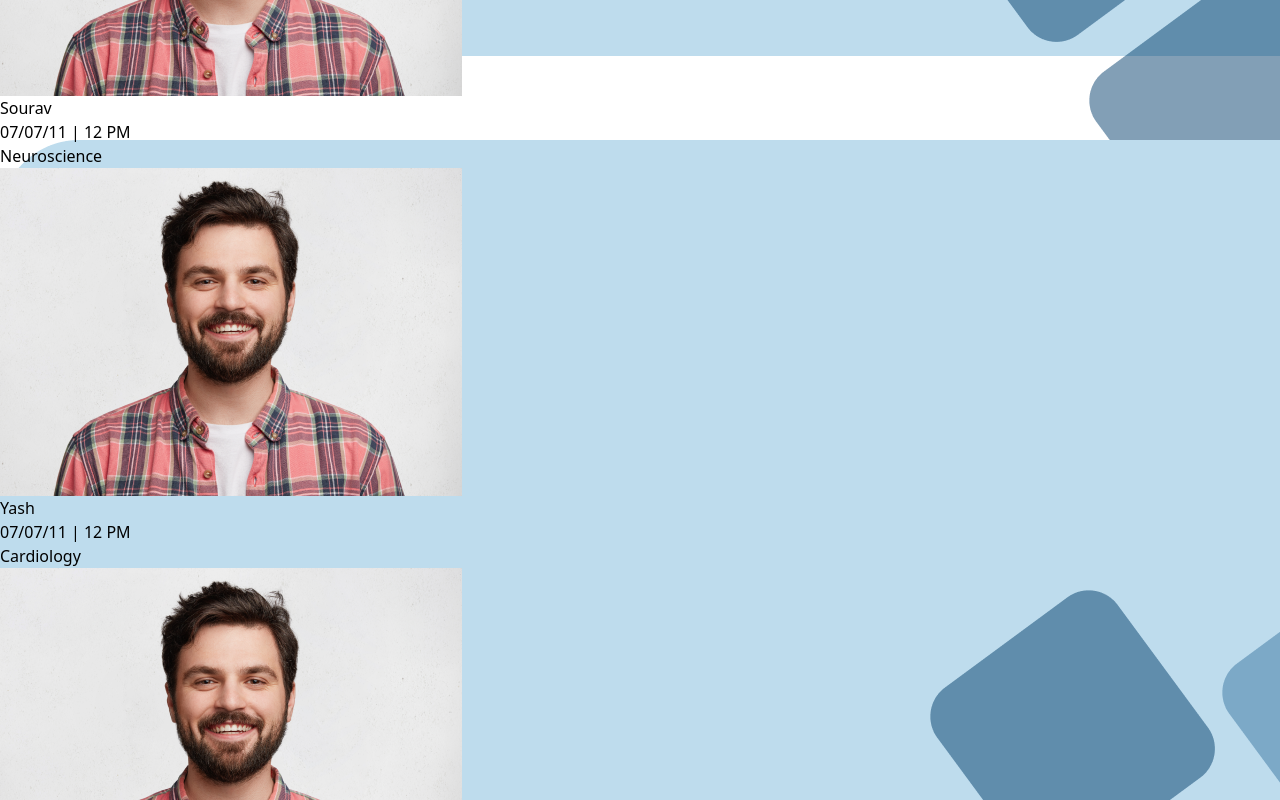
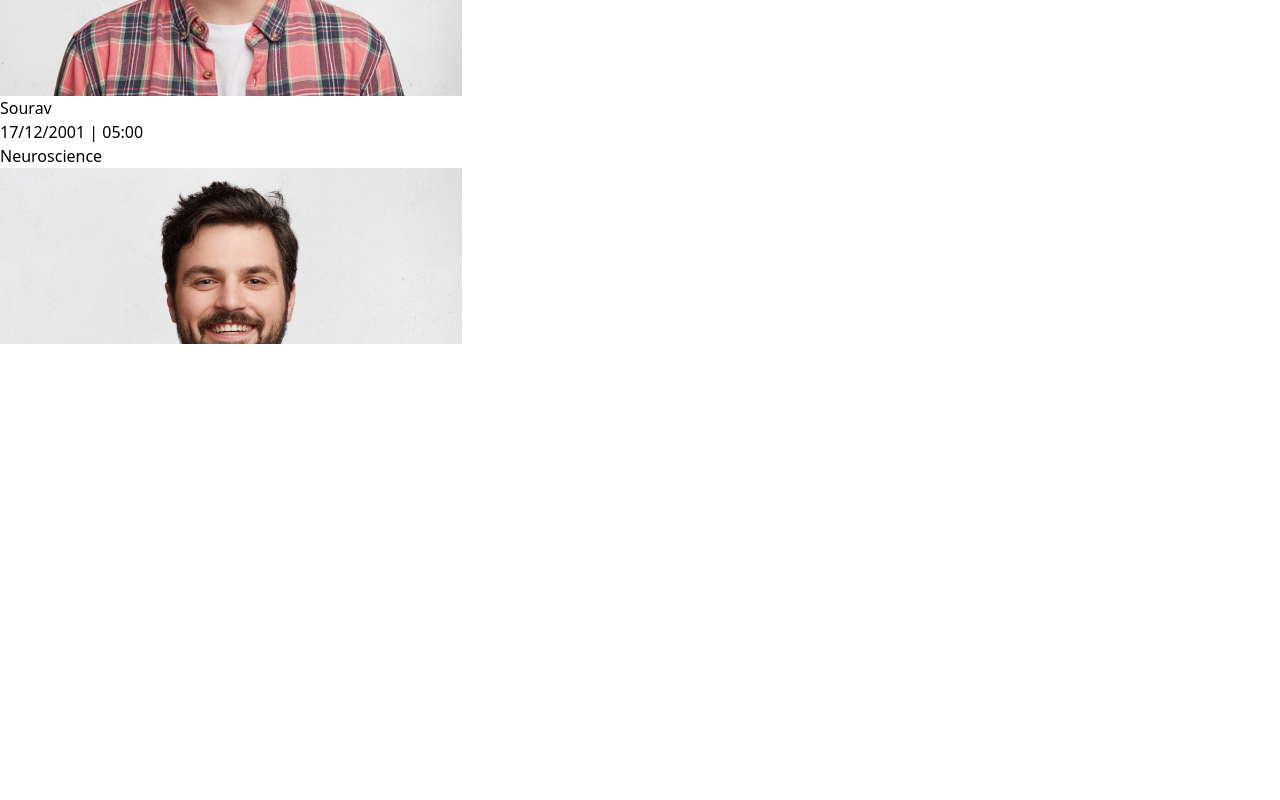
Before and after one commit to yashpredator/Sanjeevani-A-Lifeline, a React (Vite) app in the folder Sanjeevani/: page / in a window 1280 px wide. Shown: the part 920-1720 px from the top of the page. After the commit the page ends 1264 px from the top, so only its background shows below. Built offline with nearby package versions, Linux system fonts and the light colour scheme.

Commit message:
Corrected Patient component

```diff
--- a/Sanjeevani/src/App.jsx
+++ b/Sanjeevani/src/App.jsx
@@ -19,7 +19,7 @@ function App() {
   return (
 
   <>
-  <PatientNav/>
+
   <PatientDetails/>
   </>
 
--- a/Sanjeevani/src/components/Patient/PatientDetails.jsx
+++ b/Sanjeevani/src/components/Patient/PatientDetails.jsx
@@ -1,90 +1,97 @@
-import React from 'react'
+import React from "react";
 import { Button } from "@mui/material";
+import PatientNav from "./PatientNav";
 
 function PatientDetails() {
   const doctor = [
     {
       name: "Sourav",
       //   lastname: "Kumar",
+      date:"17/12/2001 | 05:00",
+
       specialist: "Neuroscience",
       src: "./Images/YoungMan.png",
     },
     {
-          name: "Yash",
+      name: "Yashraj",
       //   lastname: "Kumar",
+      date:"17/12/2001 | 05:00",
+
       specialist: "Cardiology",
       src: "./Images/YoungMan.png",
     },
     {
       name: "Tathagat",
       //   lastname: "Kumar",
+      date:"17/12/2001 | 05:00",
+
       specialist: "Surgeon",
       src: "./Images/YoungMan.png",
     },
 
-
   ];
   return (
     <>
-
+      <PatientNav />
       <div
-        className="relative flex flex-row h-screen mt-10 mb-8 ml-8 mr-8 rounded-r-3xl rounded-b-3xl"
-        style={{ backgroundImage: 'url("./Images/Group 15.png")' }}
+        className="relative flex flex-row mt-10 mb-8 ml-8 mr-8 rounded-r-3xl rounded-b-3xl bg-blue-400"
+        // style={{ backgroundImage: 'url("./Images/Group 15.png")' }}
       >
         <div className="relative w-5/12 h-1/12 bg-white ml-10 mt-10 mr-10 mb-10 rounded-3xl">
-          <div className="relative  bg-slate-300 w-6/12 h-1/5 ml-8 mt-8 mr-4 mb-8 rounded-3xl md:w-10/12 md:h-1/2 md:ml-8 md:mr-12 md:mt-7 md:mb-7">
-            <img src="./Images/YoungMan.png" />
+          <div className="relative w-6/12 h-1/5 ml-8 mt-8 mr-4 mb-0 md:w-10/12 md:h-1/2 md:ml-8 md:mr-12 md:mt-7 md:mb-7">
+            <img className="h-full w-full rounded-3xl" src="./Images/YoungMan.png" />
           </div>
           <div className="flex flex-col">
-            <div className="ml-8 mt-[-4px] mr-2 text-black font-inter font-bold text-3xl md:ml-20">
+            <div className="ml-8 mr-2 text-black font-inter font-bold text-3xl md:ml-20">
               Sourav Kumar
             </div>
             <div className="ml-8 mt-0 text-black font-inter font-light text-3xl md:ml-20 md:mt-3">
               21 Male
             </div>
             <div className="ml-8 mt-0 text-black font-inter font-medium text-xl md:ml-20 md:mt-4">
-              {" "}
               Heart Patient
             </div>
             <div className="md:ml-20 mt-4 rounded-full mr-28 ml-12">
-              <Button className=" rounded-3xl" variant="contained" href="#contained-buttons">
+              <Button
+                className=" rounded-3xl"
+                variant="contained"
+                href="#contained-buttons"
+              >
                 Update
               </Button>
             </div>
           </div>
         </div>
 
-        <div className="relative w-4/12 md:w-10/12 h-1/12 bg-white ml-10 mt-10 mr-10 mb-10 rounded-3xl flex flex-col">
+        <div className="relative w-4/12 md:w-10/12 h-1/12 bg-white ml-10 mt-10 mr-10 mb-10 rounded-3xl flex flex-col" style={{ overflowY: "auto", maxHeight: "600px" }}>
           <div className="text-sm text-black font-inter font-semibold md:text-3xl mt-3 md:ml-8 ml">
             Appointments
           </div>
-          {doctor.map((docs)=>(
-             <div className='flex flex-col'>
+          <div className="overflow-y-auto">
+          {doctor.map(({name,specialist,src,date}) => (
+            <div className="flex flex-col">
               <div className=" ml-4 mt-5 w-4/12 rounded:xl h-4/12 flex flex-row bg-slate-300 md:w-11/12 md:h-5/6 md:rounded-3xl md:ml-8 md:mt-8">
                 <img
-                 className="md:rounded-full h-5/6 md:w-24 md:ml-7 mt-2 w-16 ml-1"
-                 src={docs.src}
+                  className="md:rounded-full h-5/6 md:w-24 md:ml-5 mt-4 w-16 ml-1 "
+                  src={src}
                 />
                 <div className="font-thin ml-1 text-sm text-black font-inter md:font-medium md:text-3xl md:mt-2 md:ml-6 flex flex-col">
-                 {docs.name}
+                  {name}
                   <div className="md:text-lg md:mt-[-4px] md:font-normal text-sm font-extralight mr-9">
-                   07/07/11 | 12 PM
+                    {date}
                   </div>
                   <div className="md:text-lg font-serif text-sm font-thin">
-                   {docs.specialist}
+                    {specialist}
                   </div>
                 </div>
-
               </div>
             </div>
           ))}
-
-
         </div>
       </div>
-
+      </div>
     </>
   );
 }
 
-export default PatientDetails
+export default PatientDetails;
```
Also changed, not shown: Sanjeevani/src/routes/Routes.jsx (added, +16 -0 lines). Lines whose indentation alone changed are shown as unchanged.
